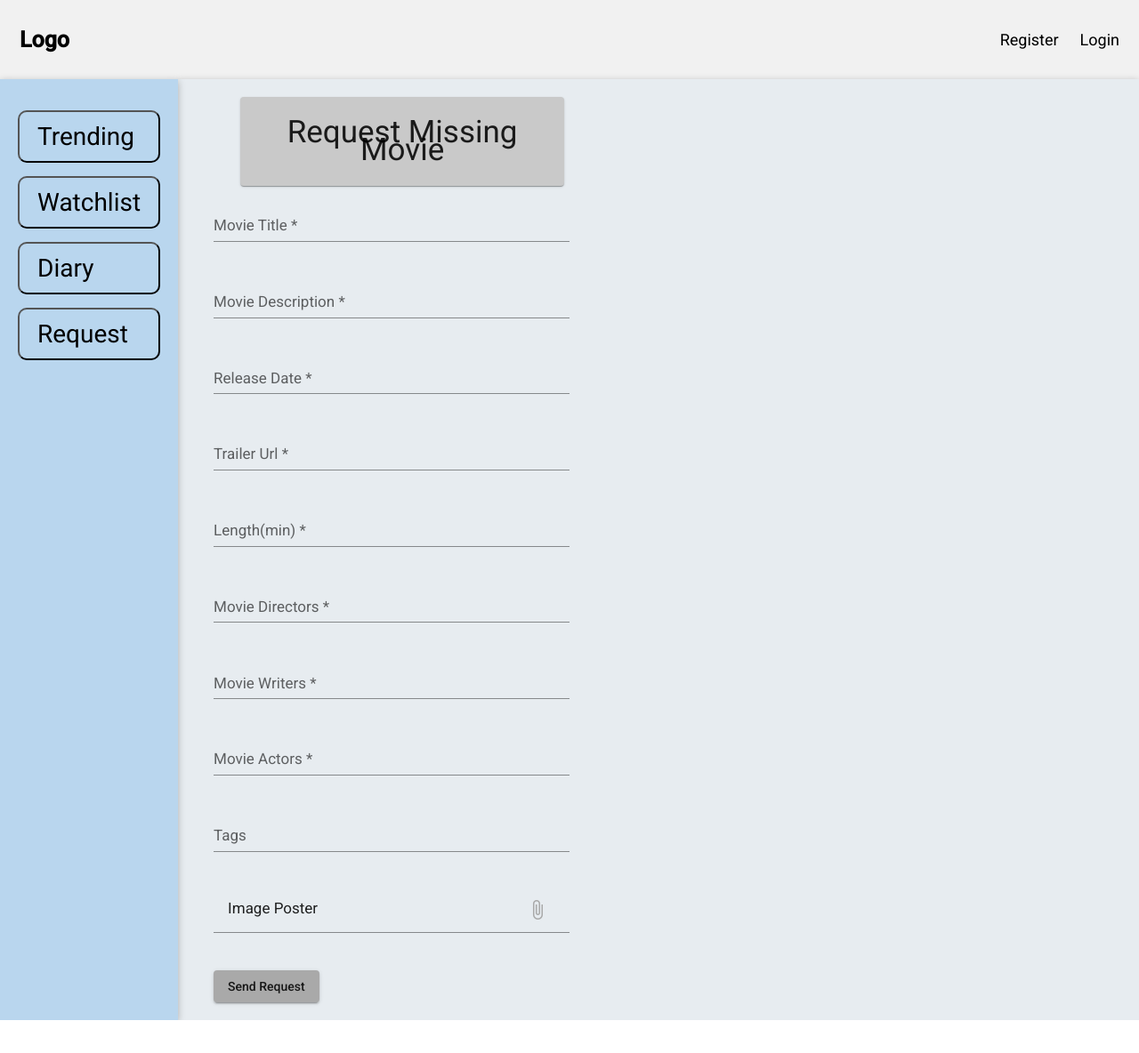
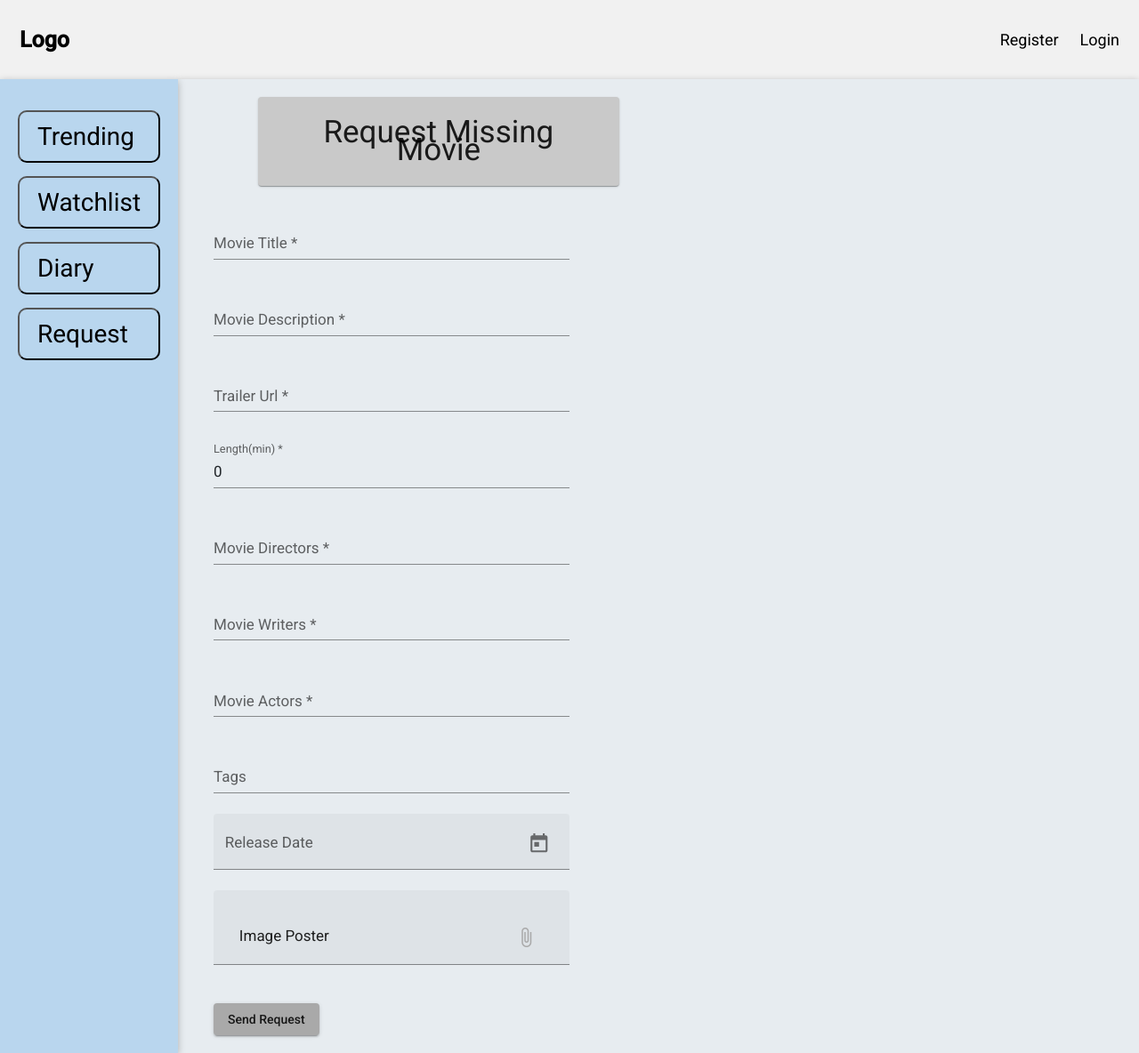
Before and after one commit to DanielPantea/MovieReviewsWebsiteUI, an Angular app: page /request in a window 1280 px wide. Shown: the whole page at 89% size. Before the commit the page ends 1147 px from the top, so only its background shows below. Built offline with nearby package versions, Linux system fonts and the light colour scheme.

Commit message:
Recreate DatePicker for Request

```diff
--- a/src/app/app.module.ts
+++ b/src/app/app.module.ts
@@ -18,6 +18,8 @@ import { FilterDialogComponent } from './filter-dialog/filter-dialog.component';
 import { SortDialogComponent } from './sort-dialog/sort-dialog.component';
 
 import { MatDialogModule } from '@angular/material/dialog';
+import {MatDatepickerModule} from '@angular/material/datepicker';
+import { MatNativeDateModule } from '@angular/material/core';
 import { MatButtonModule } from '@angular/material/button';
 import { MatCheckboxModule } from '@angular/material/checkbox';
 import { MatRadioModule } from '@angular/material/radio';
@@ -62,7 +64,9 @@ import { DiaryComponent } from './diary/diary.component';
     MatToolbarModule,
     MatIconModule,
     MatCardModule,
-    NgbModule
+    NgbModule,
+    MatDatepickerModule,
+    MatNativeDateModule
   ],
   providers: [],
   bootstrap: [AppComponent]
--- a/src/app/requestmovie/requestmovie.component.css
+++ b/src/app/requestmovie/requestmovie.component.css
@@ -7,8 +7,9 @@
 }
 
 .mat-card{
-    width: 35%;
-    margin-left: 50px;
+    width: 39%;
+    margin-left: 70px;
+    margin-bottom: 20px;
     font-size: 35px;
     text-align: center;
     padding: 30px;
--- a/src/app/requestmovie/requestmovie.component.html
+++ b/src/app/requestmovie/requestmovie.component.html
@@ -2,6 +2,7 @@
           <mat-card>
             Request Missing Movie
           </mat-card>
+
           <p>
             <mat-form-field appearance="standard">
               <mat-label *ngIf="!isInvalid">Movie Title</mat-label>
@@ -9,59 +10,70 @@
               <input [(ngModel)]="movie.movieTitle" matInput placeholder="Placeholder" required>
             </mat-form-field>
           </p>
+
           <p>
             <mat-form-field appearance="standard">
               <mat-label>Movie Description</mat-label>
-              <input matInput placeholder="Placeholder" required>
+              <input [(ngModel)]="movie.movieDesc" matInput placeholder="Placeholder" required>
             </mat-form-field>
           </p>
-          <p>
-            <mat-form-field appearance="standard">
-              <mat-label>Release Date</mat-label>
-              <input matInput placeholder="Placeholder" required>
-            </mat-form-field>
-          </p>
+
           <p>
             <mat-form-field appearance="standard">
               <mat-label>Trailer Url</mat-label>
-              <input matInput placeholder="Placeholder" required>
+              <input [(ngModel)]="movie.trailerUrl" matInput placeholder="Placeholder" required>
             </mat-form-field>
           </p>
+
           <p>
             <mat-form-field appearance="standard">
               <mat-label>Length(min)</mat-label>
-              <input matInput placeholder="Placeholder" required>
+              <input [(ngModel)]="movie.lengthMinutes" matInput placeholder="Placeholder" required>
             </mat-form-field>
           </p>
+
           <p>
             <mat-form-field appearance="standard">
               <mat-label>Movie Directors</mat-label>
-              <input matInput placeholder="Placeholder" required>
+              <input [(ngModel)]="movie.movieDirectors" matInput placeholder="Placeholder" required>
             </mat-form-field>
           </p>
+
           <p>
             <mat-form-field appearance="standard">
               <mat-label>Movie Writers</mat-label>
-              <input matInput placeholder="Placeholder" required>
+              <input [(ngModel)]="movie.movieWriters" matInput placeholder="Placeholder" required>
             </mat-form-field>
           </p>
+
           <p>
             <mat-form-field appearance="standard">
               <mat-label>Movie Actors</mat-label>
-              <input matInput placeholder="Placeholder" required>
+              <input [(ngModel)]="movie.movieActors" matInput placeholder="Placeholder" required>
             </mat-form-field>
           </p>
+
           <p>
             <mat-form-field appearance="standard">
               <mat-label>Tags</mat-label>
               <input matInput placeholder="Placeholder">
             </mat-form-field>
           </p>
+
           <p>
-            <mat-form-field>
+          <mat-form-field appearance="fill">
+            <mat-label>Release Date</mat-label>
+            <input [(ngModel)]="movie.releaseDate" matInput [matDatepicker]="picker">
+            <mat-datepicker-toggle matSuffix [for]="picker"></mat-datepicker-toggle>
+            <mat-datepicker #picker></mat-datepicker>
+          </mat-form-field>
+          </p>
+
+          <p>
+            <mat-form-field appearance="fill">
 
               <mat-toolbar>
-                <input matInput [(ngModel)]="myfilename" readonly name="memberContactNo" />
+                <input  matInput [(ngModel)]="myfilename" readonly name="memberContactNo" />
                 <button mat-icon-button>
                   <mat-icon>attach_file</mat-icon>
                 </button>
@@ -71,6 +83,7 @@
                 multiple="multiple" accept="image/*" />
             </mat-form-field>
           </p>
+
           <div>
             <button (click)="sendRequest()" mat-raised-button >Send Request</button>
           </div>
--- a/src/app/requestmovie/requestmovie.component.ts
+++ b/src/app/requestmovie/requestmovie.component.ts
@@ -25,6 +25,7 @@ export class RequestmovieComponent implements OnInit {
     movieActors: '',
     isEnabled: false
   };
+
   isInvalid = false;
 
   constructor(
```
